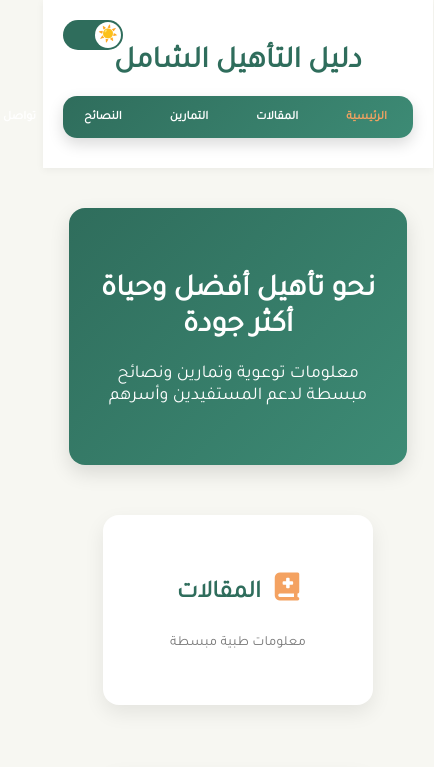
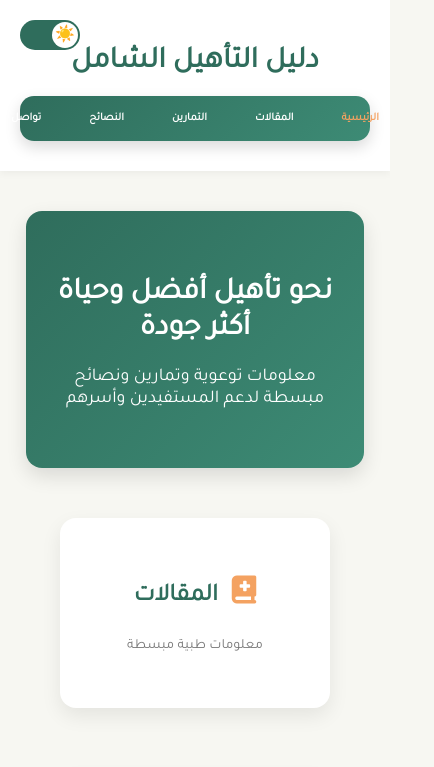
Before and after one commit to Fajr-git/rehabilitation-website, a plain HTML site: page index.html in a window 390 px wide. Shown: the top 767 px of the page, 434 px wide, since content can reach past the window. Drawn offline with Linux system fonts and the light colour scheme.

Commit message:
Fix mobile navbar positioning

```diff
--- a/style.css
+++ b/style.css
@@ -260,19 +260,19 @@
         display: flex !important;
         flex-direction: row !important;
         flex-wrap: nowrap !important;
-        justify-content: space-evenly !important;
+        justify-content: center !important;
         align-items: center !important;
-        gap: 4px !important;
-        padding: 8px 4px !important;
+        gap: 2px !important;
+        padding: 10px 4px !important;
         width: 100% !important;
         box-sizing: border-box !important;
     }
 
     header nav a {
-        font-size: 12px !important;
-        padding: 6px 4px !important;
+        font-size: 11px !important;
+        padding: 6px 5px !important;
         white-space: nowrap !important;
-        flex: 1 !important;
+        flex: none !important;
         text-align: center !important;
     }
 }
```
